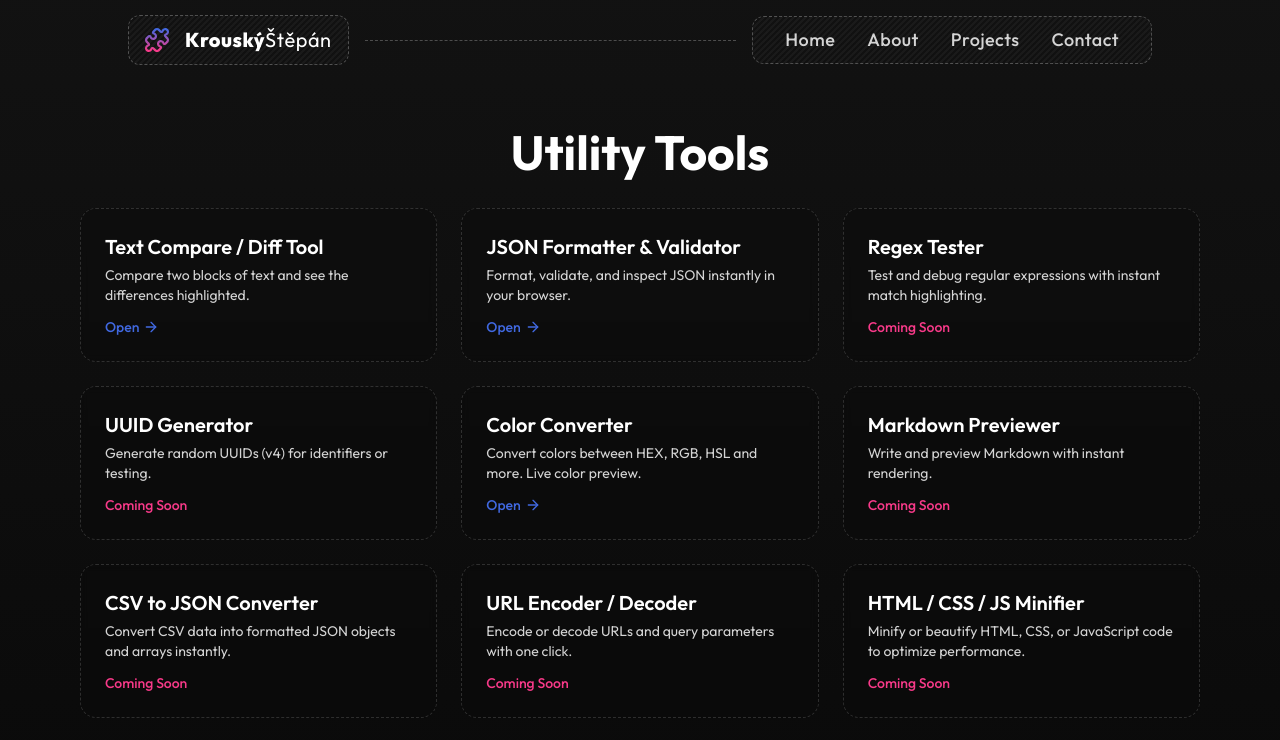
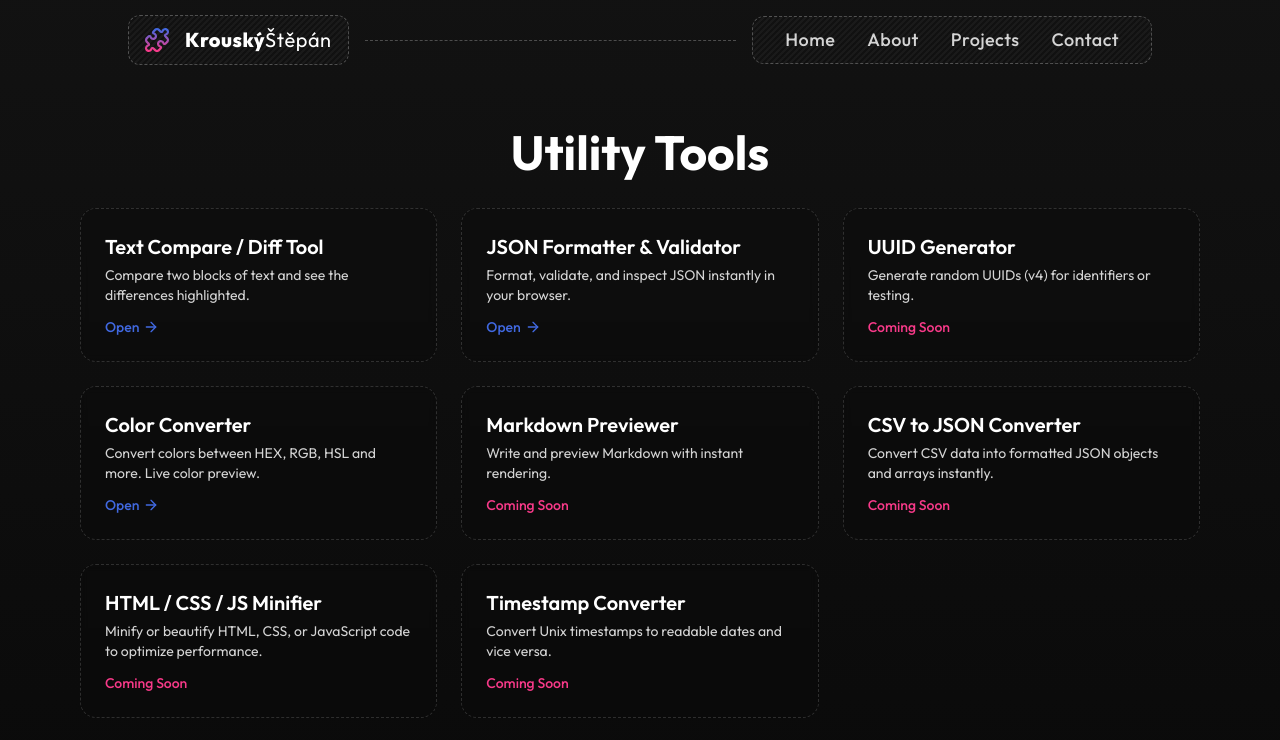
Before and after one commit to krouskystepan/portfolio, a Next.js app: page /t in a window 1280 px wide. Shown: the top 740 px of the page. Built offline with nearby package versions, Linux system fonts and the light colour scheme.

Commit message:
add achievement copy unlock, refactor

```diff
--- a/app/layout.tsx
+++ b/app/layout.tsx
@@ -38,7 +38,11 @@ const RootLayout = ({
   children: React.ReactNode
 }>) => {
   return (
-    <html lang="en" className={`scroll-smooth ${outfit.variable}`}>
+    <html
+      lang="en"
+      className={`scroll-smooth ${outfit.variable}`}
+      data-scroll-behavior="smooth"
+    >
       <body className="flex min-h-dvh flex-col bg-neutral-950 antialiased">
         <AchievementProvider>
           <Navbar />
--- a/app/t/color-converter/page.tsx
+++ b/app/t/color-converter/page.tsx
@@ -1,13 +1,15 @@
 'use client'
 
 import { useState } from 'react'
-import { toast } from 'sonner'
 import { parseColor, ColorFormats } from '@/utils/colorUtils'
+import { useAchievementContext } from '@/context/AchievementContext'
 
 export default function ColorConverterPage() {
   const [input, setInput] = useState('')
   const [converted, setConverted] = useState<ColorFormats>({})
   const [error, setError] = useState<string | null>(null)
+
+  const { unlockAchievement } = useAchievementContext()
 
   const handleConvert = () => {
     if (!input.trim()) return
@@ -27,9 +29,11 @@ export default function ColorConverterPage() {
     setError(null)
   }
 
+  // eslint-disable-next-line @typescript-eslint/no-unused-vars
   const handleCopy = (text: string, label: string) => {
     navigator.clipboard.writeText(text)
-    toast.success(`${label} copied to clipboard!`)
+    unlockAchievement('clipboard-master')
+    // toast.success(`${label} copied to clipboard!`)
   }
 
   return (
--- a/app/t/json-formatter/page.tsx
+++ b/app/t/json-formatter/page.tsx
@@ -1,6 +1,7 @@
 'use client'
 
 import TextAreaWithLineNumbers from '@/components/TextAreaWithLineNumbers'
+import { useAchievementContext } from '@/context/AchievementContext'
 import { useState } from 'react'
 import { toast } from 'sonner'
 
@@ -11,6 +12,8 @@ export default function JsonFormatterPage() {
   const [quoteError, setQuoteError] = useState(false)
   const [unquotedKeyError, setUnquotedKeyError] = useState(false)
   const [trailingCommaError, setTrailingCommaError] = useState(false)
+
+  const { unlockAchievement } = useAchievementContext()
 
   const resetErrors = () => {
     setQuoteError(false)
@@ -169,7 +172,8 @@ export default function JsonFormatterPage() {
             <button
               onClick={() => {
                 navigator.clipboard.writeText(formatted)
-                toast.success('Formatted JSON copied to clipboard!')
+                unlockAchievement('clipboard-master')
+                // toast.success('Formatted JSON copied to clipboard!')
               }}
               className="rounded-lg bg-neutral-800 px-3 py-1.5 text-xs font-medium text-neutral-100 transition hover:bg-neutral-700 active:scale-95"
             >
--- a/app/t/page.tsx
+++ b/app/t/page.tsx
@@ -13,12 +13,6 @@ const tools = [
     path: 'json-formatter',
     description:
       'Format, validate, and inspect JSON instantly in your browser.',
-  },
-  {
-    name: 'Regex Tester',
-    path: '',
-    description:
-      'Test and debug regular expressions with instant match highlighting.',
   },
   {
     name: 'UUID Generator',
@@ -41,11 +35,6 @@ const tools = [
     path: '',
     description:
       'Convert CSV data into formatted JSON objects and arrays instantly.',
-  },
-  {
-    name: 'URL Encoder / Decoder',
-    path: '',
-    description: 'Encode or decode URLs and query parameters with one click.',
   },
   {
     name: 'HTML / CSS / JS Minifier',
--- a/next.config.ts
+++ b/next.config.ts
@@ -1,6 +1,9 @@
 import type { NextConfig } from 'next'
 
 const nextConfig: NextConfig = {
+  images: {
+    qualities: [80],
+  },
   // Debugging purposes
   //   reactStrictMode: true,
 }
```
